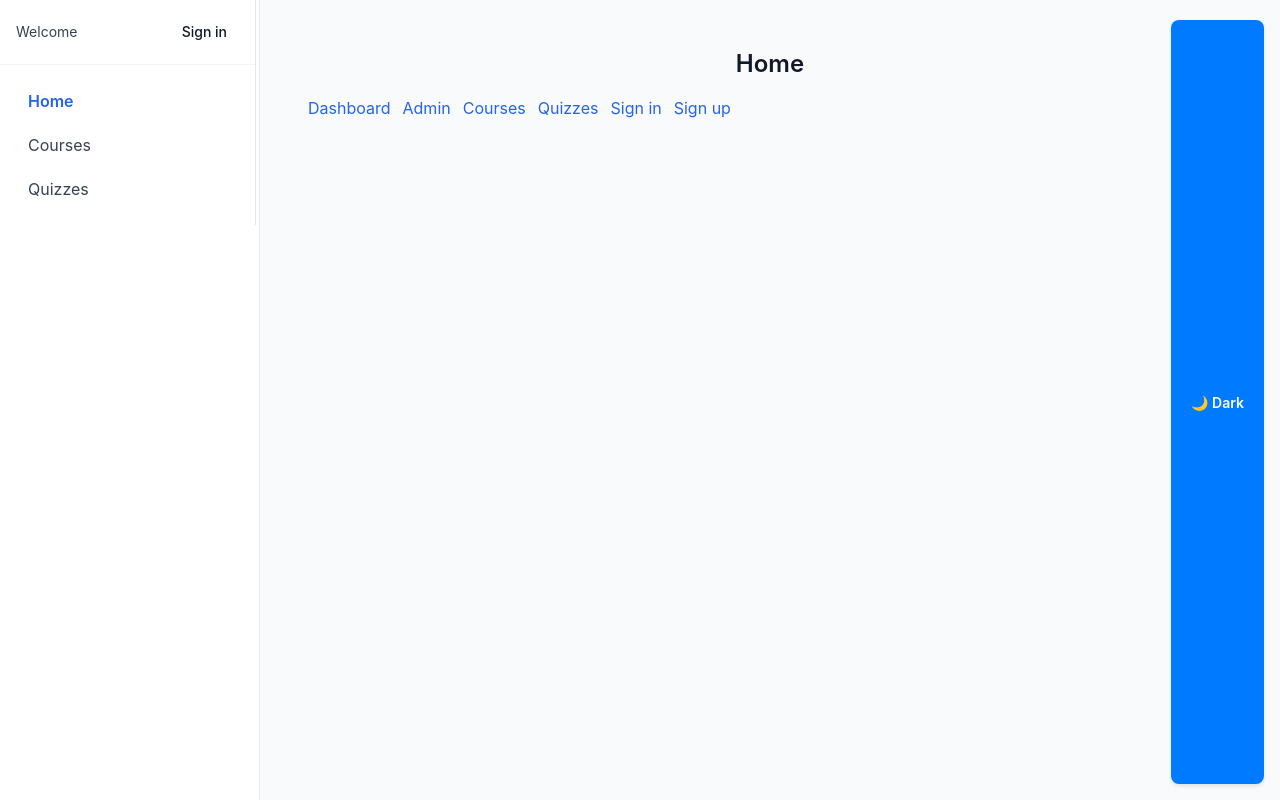
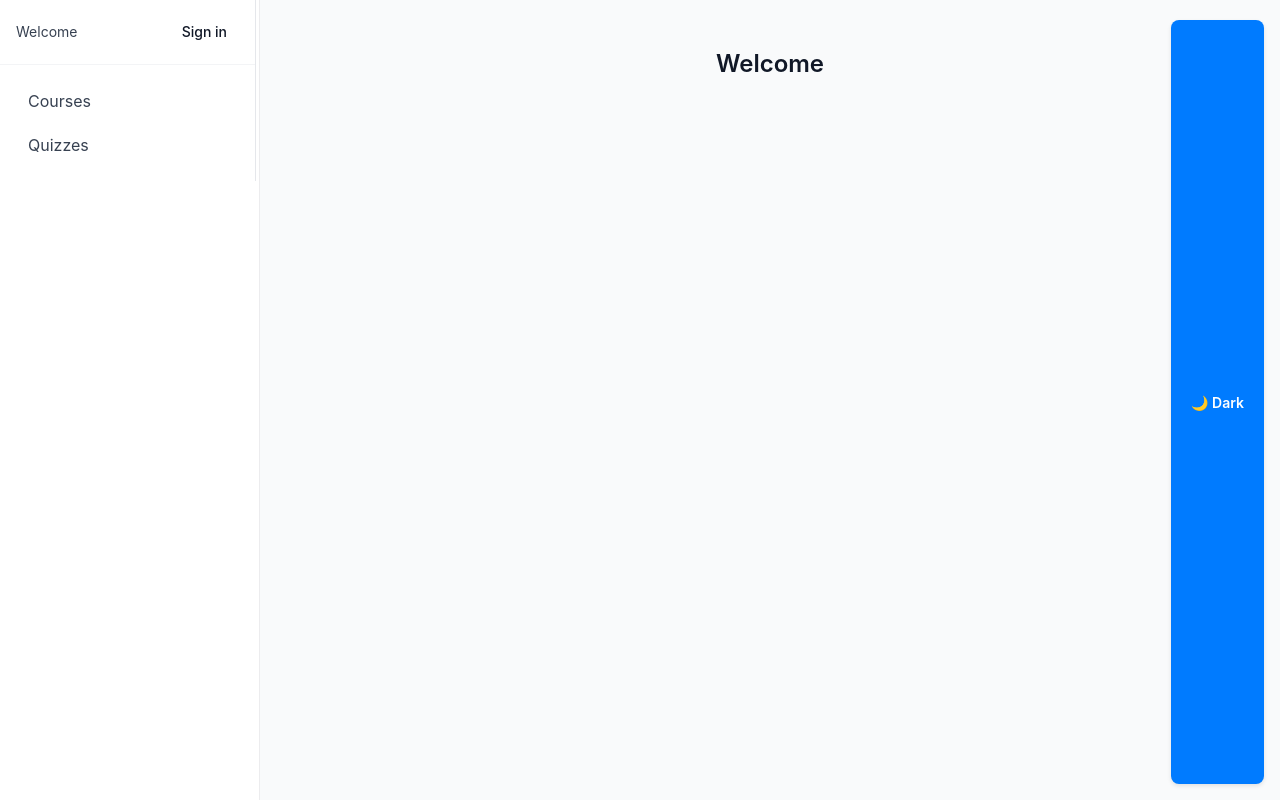
Before and after one commit to kavia-common/academic-and-corporate-learning-platform-253137-253146, a React (Create React App) app in the folder lms_frontend/: page / in a window 1280 px wide. Built offline with nearby package versions, Linux system fonts and the light colour scheme; no server answers.

Commit message:
Checkpoint 39 - cg27af0598

```diff
--- a/lms_frontend/src/components/layout/Container.jsx
+++ b/lms_frontend/src/components/layout/Container.jsx
@@ -48,7 +48,9 @@ export default function Container({ children }) {
             background: 'var(--color-background)'
           }}
         >
-          {children}
+          <div style={{ maxWidth: 1200, margin: '0 auto' }}>
+            {children}
+          </div>
         </main>
       </div>
     </div>
--- a/lms_frontend/src/components/layout/Sidebar.jsx
+++ b/lms_frontend/src/components/layout/Sidebar.jsx
@@ -54,12 +54,10 @@ export default function Sidebar({ items = [], onNavigate }) {
       .toUpperCase() || 'U';
 
   const defaultItems = [
-    { label: 'Home', to: '/' },
     ...(isAuthed ? [{ label: 'Dashboard', to: '/dashboard' }] : []),
     { label: 'Courses', to: '/courses' },
     { label: 'Quizzes', to: '/quizzes' },
     ...(isAuthed && r === 'student' ? [{ label: 'My Assignments', to: '/assignments' }] : []),
-
     ...(isAuthed ? [{ label: 'Profile', to: '/profile' }] : []),
     ...(isAuthed && r === 'admin' ? [{ label: 'Admin', to: '/admin', roles: ['admin'] }] : []),
   ];
--- a/lms_frontend/src/routes.jsx
+++ b/lms_frontend/src/routes.jsx
@@ -42,18 +42,12 @@ export function HomePage() {
   const notice = location.state?.notice;
 
   return (
-    <div style={{ padding: 24 }}>
-      <h1 className="text-2xl font-semibold">Home</h1>
-      {notice ? <p style={{ marginTop: 12, color: 'var(--text-secondary)' }}>{notice}</p> : null}
-      <nav style={{ marginTop: 16, display: 'flex', gap: 12, flexWrap: 'wrap' }}>
-        <Link className="link" to="/dashboard">Dashboard</Link>
-        <Link className="link" to="/admin">Admin</Link>
-
-        <Link className="link" to="/courses">Courses</Link>
-        <Link className="link" to="/quizzes">Quizzes</Link>
-        <Link className="link" to="/login">Sign in</Link>
-        <Link className="link" to="/signup">Sign up</Link>
-      </nav>
+    <div style={{ padding: 24, maxWidth: 1200, margin: '0 auto' }}>
+      <h1 className="text-2xl font-semibold">Welcome</h1>
+      {notice ? (
+        <p style={{ marginTop: 12, color: 'var(--color-muted)' }}>{notice}</p>
+      ) : null}
+      {/* Secondary navigation removed per UI cleanup requirements */}
     </div>
   );
 }
```
Also changed, not shown: 2 other files (tests, documents, lock files or other folders).
